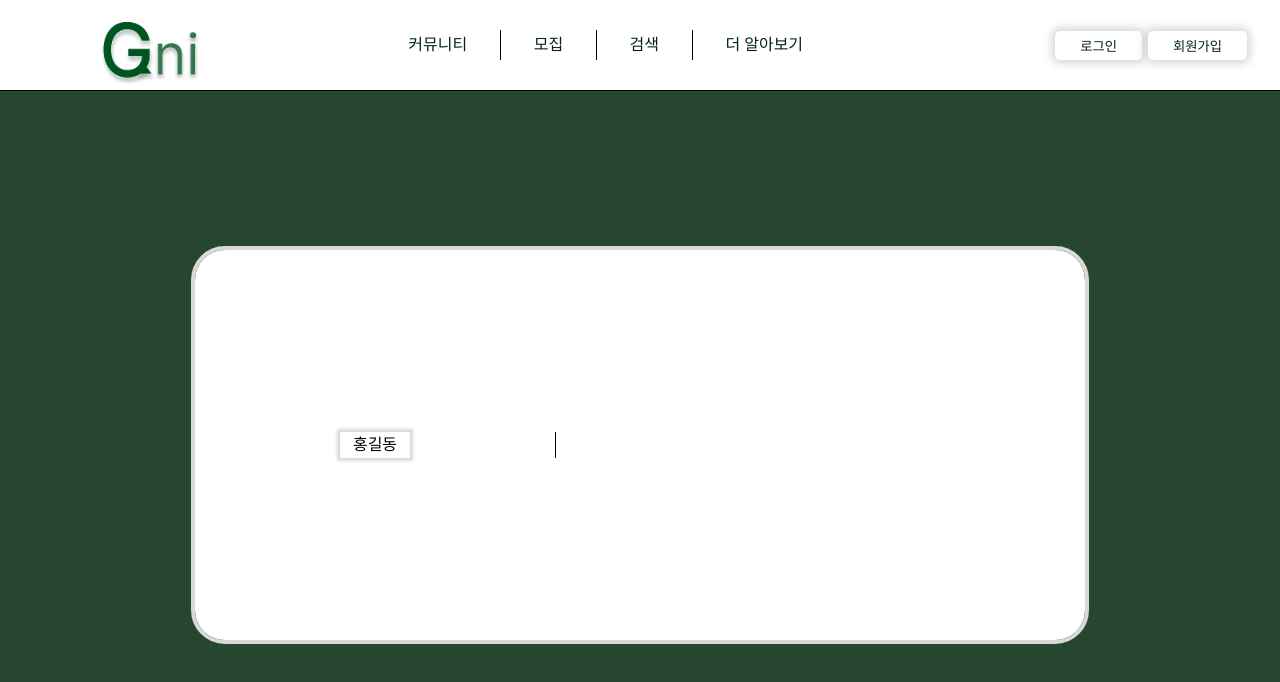
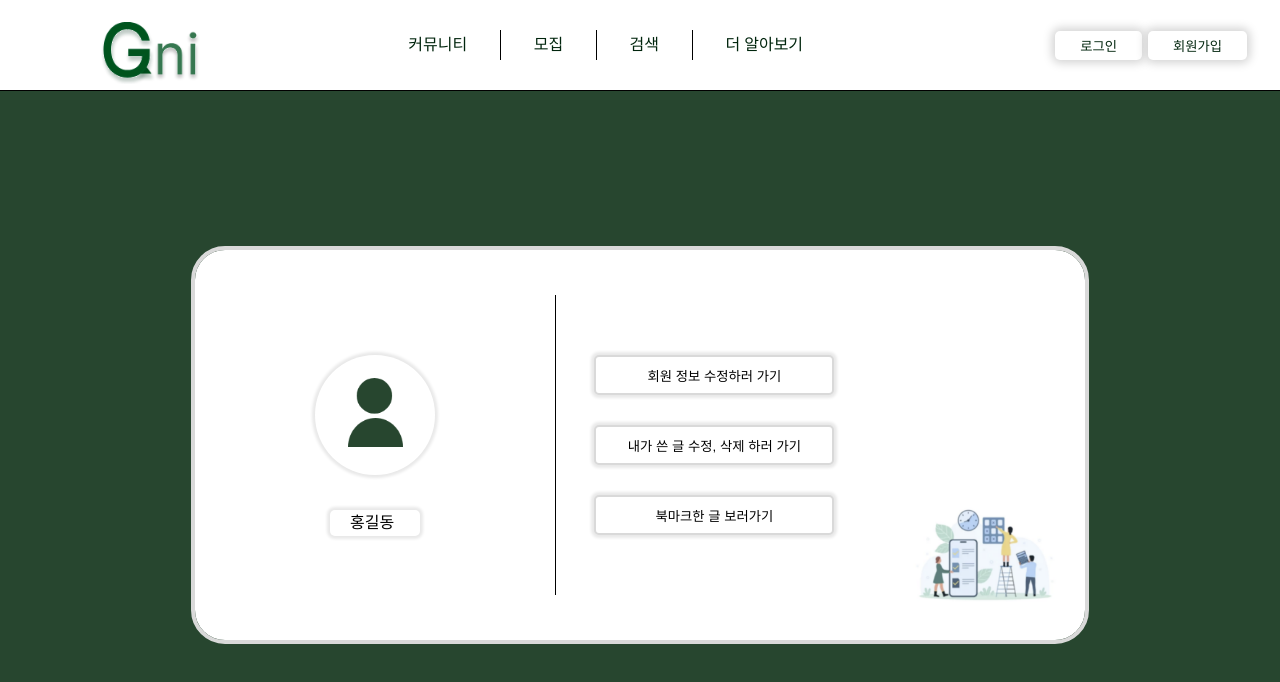
Before and after one commit to kody-gsm/Gni-client, a React (Create React App) app: page /profile in a window 1280 px wide. Shown: the top 682 px of the page. Built offline with nearby package versions, Linux system fonts and the light colour scheme.

Commit message:
profile page '회원 탈퇴'버튼을 제외한 모든 구성요소 제작 완료

```diff
--- a/src/pages/Profile/index.jsx
+++ b/src/pages/Profile/index.jsx
@@ -1,5 +1,7 @@
 import Nav from "../../components/Nav/Nav";
 import * as S from './style';
+import defaultProfile from '../../assets/defaultProfile.png';
+import checking from '../../assets/checkingPeople.png';
 
 export default function Profile() {
   return <>
@@ -7,13 +9,29 @@ export default function Profile() {
     <S.Profile>
       <S.innerbox>
         <S.Infos>
-          <S.Img>
-
-          </S.Img>
-          <S.NameDiv>
-            {'홍길동'}
-          </S.NameDiv>
+          <div>
+            <S.Img>
+              {<img src={defaultProfile} alt="defaultProfile" />}
+            </S.Img>
+            <S.NameDiv>
+              {'홍길동'}
+            </S.NameDiv>
+          </div>
         </S.Infos>
+        <S.buttons>
+          <S.Styledbutton onClick={e => {
+            console.log('it worked');
+          }}>회원 정보 수정하러 가기</S.Styledbutton>
+          <S.Styledbutton onClick={e => {
+            console.log('it worked');
+          }}>내가 쓴 글 수정, 삭제 하러 가기</S.Styledbutton>
+          <S.Styledbutton onClick={e => {
+            console.log('it worked');
+          }}>북마크한 글 보러가기</S.Styledbutton>
+        </S.buttons>
+        <S.checkingPeople>
+          <img src={checking} alt='checking' />
+        </S.checkingPeople>
       </S.innerbox>
     </S.Profile>
   </>
--- a/src/pages/Profile/style.js
+++ b/src/pages/Profile/style.js
@@ -20,17 +20,66 @@ export const innerbox = styled.div`
 `
 
 export const Infos = styled.div`
-  text-align: center;
+  display: flex;
+  align-items: center;
+  justify-content: center;
   width: 360px;
+  height: 300px;
   border-right: 1px solid black;
 `
 export const Img = styled.div`
-
+  margin: auto;
+  margin-bottom: 35px;
+  width: 120px;
+  height: 120px;
+  border-radius: 1000px;
+  box-shadow: 0 0 3px 3px #e9e9e9;
+  display: flex;
+  align-items: center;
+  justify-content: center;
+  img{
+    margin-top: 25px;
+    width: 55px;
+    object-fit: scale-down;
+  }
 `
 
 export const NameDiv = styled.div`
   width: 50px;
-  box-shadow: 0 0 3px 3px #d9d9d9;
-  padding: 5px 10px;
+  box-shadow: 0 0 3px 3px #e9e9e9;
+  padding: 5px 20px;
+  border-radius: 5px;
   margin: auto;
 `
+
+export const buttons = styled.div`
+  margin-left: 3vw;
+  width: 100px;
+`
+
+const Styledbtn = styled.button`
+  background-color: white;
+  border-radius: 5px;
+  box-shadow: 0 0 3px 3px #e9e9e9;
+  width: 240px;
+  height: 40px;
+  border: 2px solid #d9d9d9;
+  cursor: pointer;
+  & + &{
+    margin-top: 30px;
+  }
+`
+
+export function Styledbutton({ children, ...rest }) {
+  return <Styledbtn {...rest}>{children}</Styledbtn>
+}
+
+export const checkingPeople = styled.div`
+  position: absolute;
+  top: calc(50vh + 100px);
+  right: calc(50vw - 420px);
+  img{
+    width: 150px;
+    object-fit: scale-down;
+  }
+`
```
Also changed, not shown: src/assets/defaultProfile.png (added).
